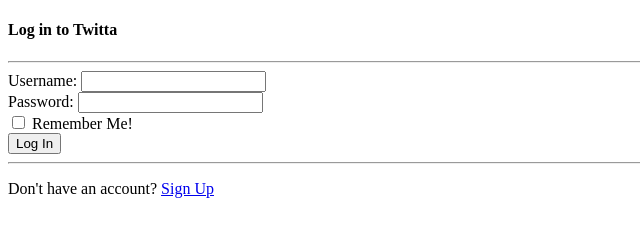
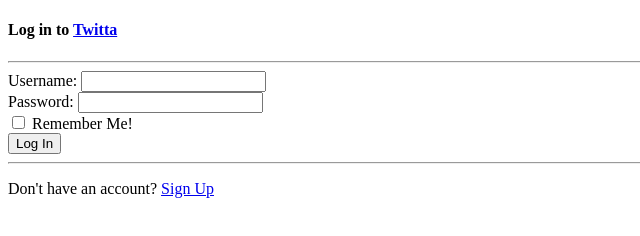
Before and after one commit to aschwizzy710/express_static, a website: page public/html/login.html in a window 1280 px wide. Shown: the full height of the page, 0-640 px from the left. Drawn offline with Linux system fonts and the light colour scheme.

Commit message:
Added links to landing page on login and sign up pages

```diff
--- a/public/html/login.html
+++ b/public/html/login.html
@@ -5,7 +5,7 @@
 </head>
 <body>
   <header>
-    <h4>Log in to Twitta</h4>
+    <h4>Log in to <a href="/">Twitta</a></h4>
   </header>
   <hr>
   <main>
```
Also changed, not shown: public/html/signup.html (+1 -1 lines).
